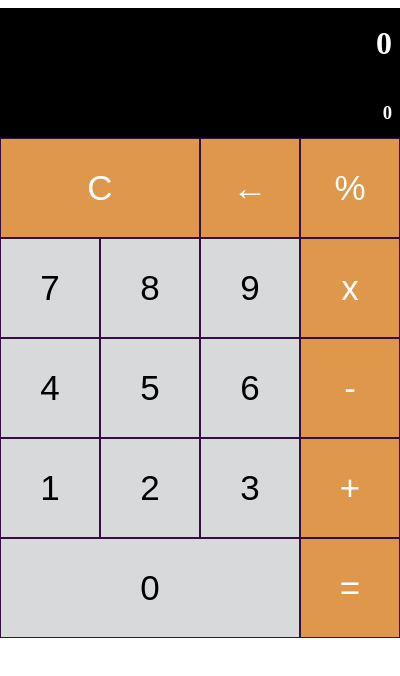
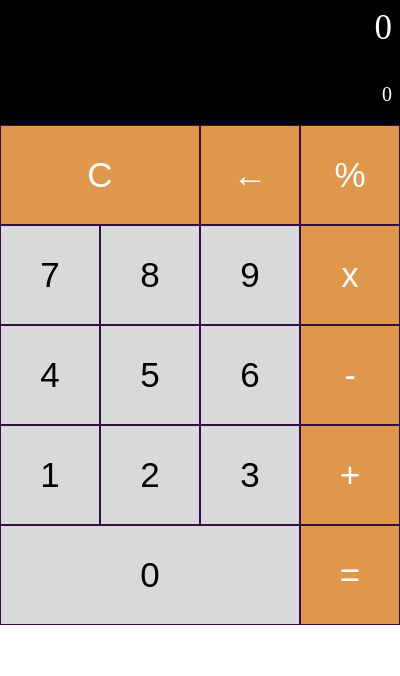
Before and after one commit to princechauhan1992/calculator, an Electron app: page index.html in a window 400 px wide. Drawn offline with Linux system fonts and the light colour scheme.

Commit message:
made changes to style

```diff
--- a/app.js
+++ b/app.js
@@ -5,7 +5,7 @@
   // Create the browser window.
   let win = new BrowserWindow({
     width: 400,
-    height: 670,
+    height: 630,
     webPreferences: {
       nodeIntegration: true
     }
--- a/index.html
+++ b/index.html
@@ -9,11 +9,9 @@
 </head>
 <body>
     <div class = layout>
-        <div class = "row result">
-            <h1 id = "result-string">0
-            </h1>
-            <h3 id = "result-value">0
-            </h3>
+        <div id = "result-string" class = "row">0
+        </div>
+        <div id = "result-value" class = "row">0
         </div>
         <div class = "row">
             <button class = "clear-all fifty-percent button action">C
--- a/styles.css
+++ b/styles.css
@@ -1,26 +1,42 @@
 
+* {
+    box-sizing: border-box;
+    margin: 0;
+}
 .layout {
     display: flex;
     flex-direction: column;
-    align-items: center;
+    align-content: center;
+    width: 400px;
+    height:630px;
 }
 
 .row {
     display: flex;
     align-items: stretch;
-    width: 400px;
+    width: 100%;
     height: 100px;
 }
 
-.result {
+
+#result-string {
     background-color: black;
-    text-align: end;
+    height: 75px;
     color: white;
-    height: 130px;
-    flex-direction: column;
-    justify-content: center;
+    display: inline-block;
+    font-size: 35px;
+    text-align: right;
     padding: 8px;
-    box-sizing: border-box;
+}
+
+#result-value {
+    background-color: black;
+    height: 50px;
+    color: white;
+    font-size: 20px;
+    display: inline-block;
+    text-align: right;
+    padding: 8px;
 }
 
 .button {
```
